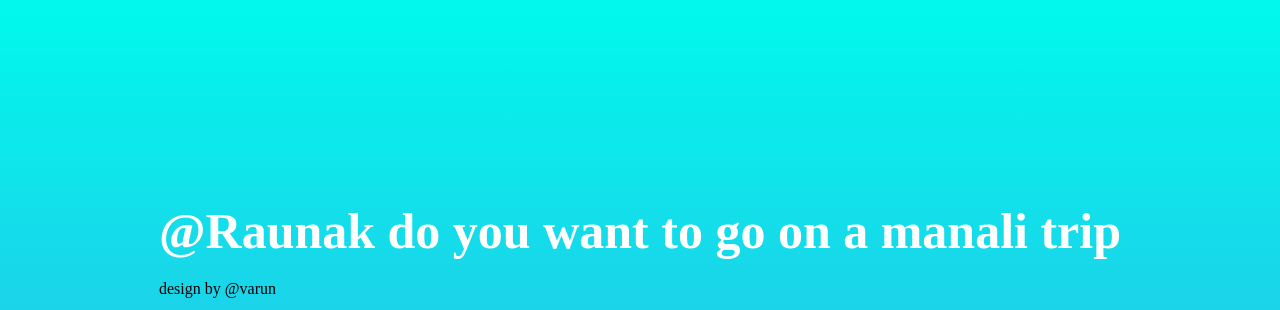
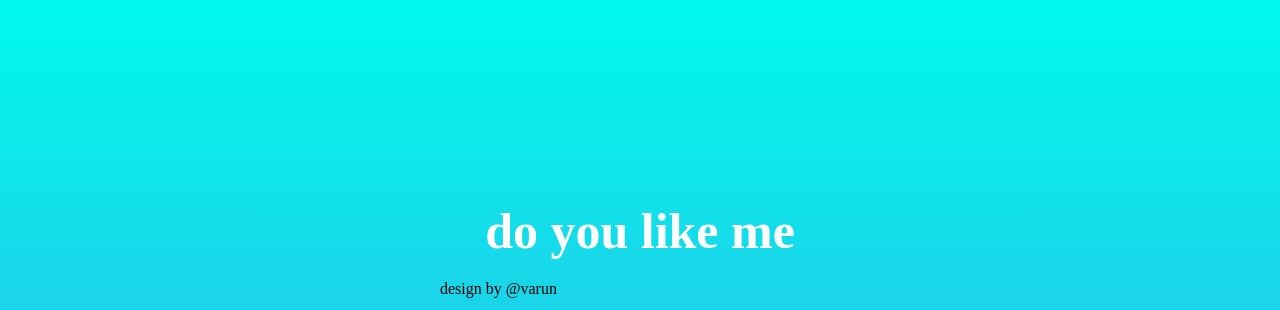
Before and after one commit to varun900-ai/request, a plain HTML site: page index.html in a window 1280 px wide. Shown: the top 310 px of the page. Drawn offline with Linux system fonts and the light colour scheme.

Commit message:
index.html

```diff
--- a/index.html
+++ b/index.html
@@ -6,7 +6,7 @@
   <body>
     <div class="container">
       <div>
-        <h1 class="header_text"> @Raunak do you want to go on a manali trip</h1>
+        <h1 class="header_text"> do you like me</h1>
       </div>
       <p>
         design by @varun
```
